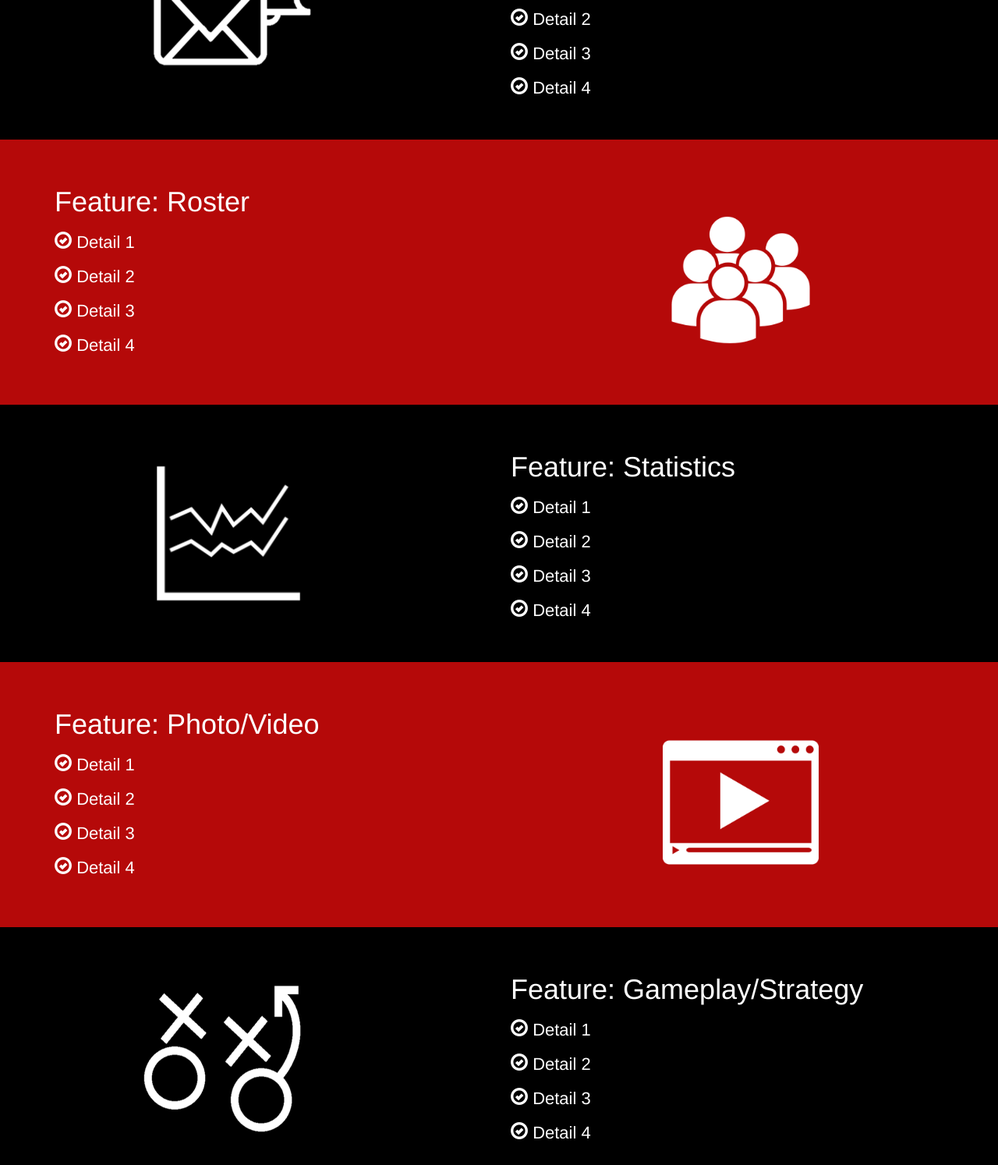
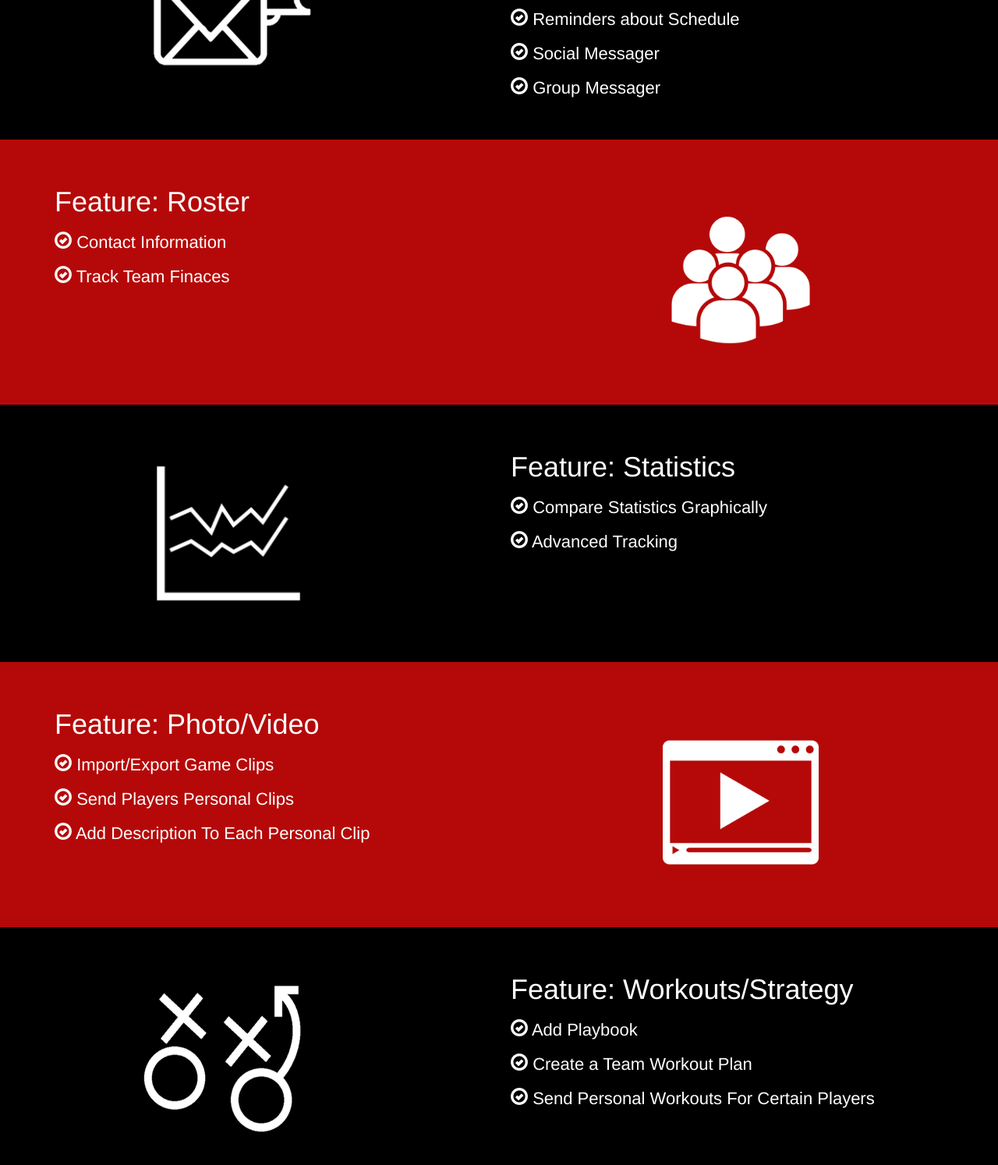
Before and after one commit to danrichmond/fitness-app, a plain HTML site: page index.html in a window 1280 px wide. Shown: the part 1106-2600 px from the top of the page at 78% size. Drawn offline with nearby package versions, Linux system fonts and the light colour scheme.

Commit message:
Add files via upload

```diff
--- a/index.html
+++ b/index.html
@@ -57,10 +57,10 @@
           <div class="col-md-6">
             <h1>Feature: Calendar</h1>
             <ul>
-              <li> <i class="glyphicon glyphicon-ok-circle"></i>  Detail 1</li>
-              <li> <i class="glyphicon glyphicon-ok-circle"></i>  Detail 2</li>
-              <li> <i class="glyphicon glyphicon-ok-circle"></i>  Detail 3</li>
-              <li> <i class="glyphicon glyphicon-ok-circle"></i>  Detail 4</li>
+              <li> <i class="glyphicon glyphicon-ok-circle"></i>  Games</li>
+              <li> <i class="glyphicon glyphicon-ok-circle"></i>  Practices</li>
+              <li> <i class="glyphicon glyphicon-ok-circle"></i>  Team Events</li>
+
             </ul>
           </div>
           <div class="col-md-4 col-md-offset-2">
@@ -79,10 +79,10 @@
           <div class="col-md-6 col-md-offset-3">
             <h1>Feature: Notifications</h1>
             <ul>
-              <li> <i class="glyphicon glyphicon-ok-circle"></i>  Detail 1</li>
-              <li> <i class="glyphicon glyphicon-ok-circle"></i>  Detail 2</li>
-              <li> <i class="glyphicon glyphicon-ok-circle"></i>  Detail 3</li>
-              <li> <i class="glyphicon glyphicon-ok-circle"></i>  Detail 4</li>
+              <li> <i class="glyphicon glyphicon-ok-circle"></i>  Reminders about New Workouts</li>
+              <li> <i class="glyphicon glyphicon-ok-circle"></i>  Reminders about Schedule</li>
+              <li> <i class="glyphicon glyphicon-ok-circle"></i>  Social Messager</li>
+              <li> <i class="glyphicon glyphicon-ok-circle"></i>  Group Messager</li>
             </ul>
           </div>
         </div>
@@ -95,10 +95,9 @@
           <div class="col-md-6">
             <h1>Feature: Roster</h1>
             <ul>
-              <li> <i class="glyphicon glyphicon-ok-circle"></i>  Detail 1</li>
-              <li> <i class="glyphicon glyphicon-ok-circle"></i>  Detail 2</li>
-              <li> <i class="glyphicon glyphicon-ok-circle"></i>  Detail 3</li>
-              <li> <i class="glyphicon glyphicon-ok-circle"></i>  Detail 4</li>
+              <li> <i class="glyphicon glyphicon-ok-circle"></i>  Contact Information</li>
+              <li> <i class="glyphicon glyphicon-ok-circle"></i>  Track Team Finaces</li>
+
             </ul>
           </div>
           <div class="col-md-4 col-md-offset-2">
@@ -119,10 +118,9 @@
           <div class="col-md-6 col-md-offset-3">
             <h1>Feature: Statistics</h1>
             <ul>
-              <li> <i class="glyphicon glyphicon-ok-circle"></i>  Detail 1</li>
-              <li> <i class="glyphicon glyphicon-ok-circle"></i>  Detail 2</li>
-              <li> <i class="glyphicon glyphicon-ok-circle"></i>  Detail 3</li>
-              <li> <i class="glyphicon glyphicon-ok-circle"></i>  Detail 4</li>
+              <li> <i class="glyphicon glyphicon-ok-circle"></i>  Compare Statistics Graphically</li>
+              <li> <i class="glyphicon glyphicon-ok-circle"></i>  Advanced Tracking</li>
+
             </ul>
           </div>
         </div>
@@ -136,10 +134,10 @@
           <div class="col-md-6">
             <h1>Feature: Photo/Video</h1>
             <ul>
-              <li> <i class="glyphicon glyphicon-ok-circle"></i>  Detail 1</li>
-              <li> <i class="glyphicon glyphicon-ok-circle"></i>  Detail 2</li>
-              <li> <i class="glyphicon glyphicon-ok-circle"></i>  Detail 3</li>
-              <li> <i class="glyphicon glyphicon-ok-circle"></i>  Detail 4</li>
+              <li> <i class="glyphicon glyphicon-ok-circle"></i>  Import/Export Game Clips</li>
+              <li> <i class="glyphicon glyphicon-ok-circle"></i>  Send Players Personal Clips</li>
+              <li> <i class="glyphicon glyphicon-ok-circle"></i>  Add Description To Each Personal Clip</li>
+
             </ul>
           </div>
           <div class="col-md-4 col-md-offset-2">
@@ -158,12 +156,12 @@
             <img class="big-logo" src="img/gameplay.png" width="250px" height="250px">
           </div>
           <div class="col-md-6 col-md-offset-3">
-            <h1>Feature: Gameplay/Strategy</h1>
+            <h1>Feature: Workouts/Strategy</h1>
             <ul>
-              <li> <i class="glyphicon glyphicon-ok-circle"></i>  Detail 1</li>
-              <li> <i class="glyphicon glyphicon-ok-circle"></i>  Detail 2</li>
-              <li> <i class="glyphicon glyphicon-ok-circle"></i>  Detail 3</li>
-              <li> <i class="glyphicon glyphicon-ok-circle"></i>  Detail 4</li>
+              <li> <i class="glyphicon glyphicon-ok-circle"></i>  Add Playbook</li>
+              <li> <i class="glyphicon glyphicon-ok-circle"></i>  Create a Team Workout Plan</li>
+              <li> <i class="glyphicon glyphicon-ok-circle"></i>  Send Personal Workouts For Certain Players</li>
+
             </ul>
           </div>
         </div>
```
